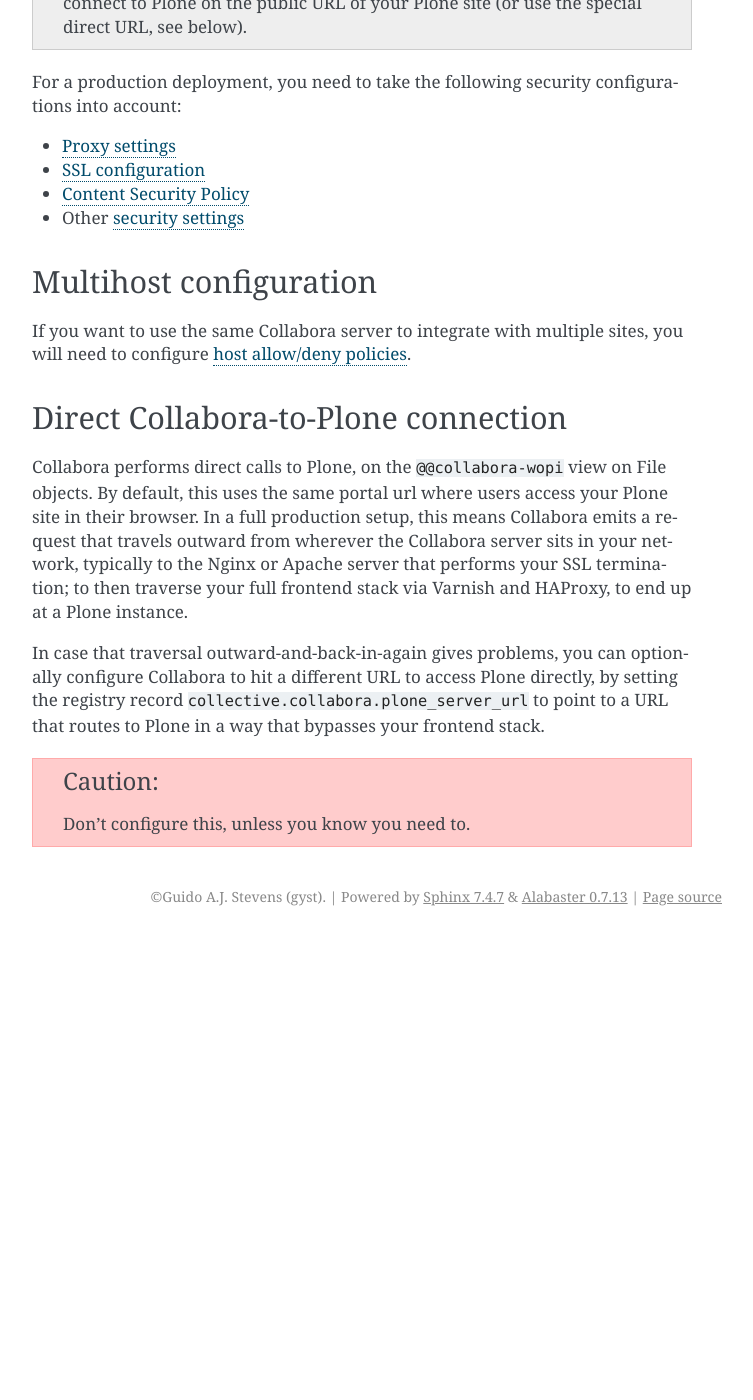
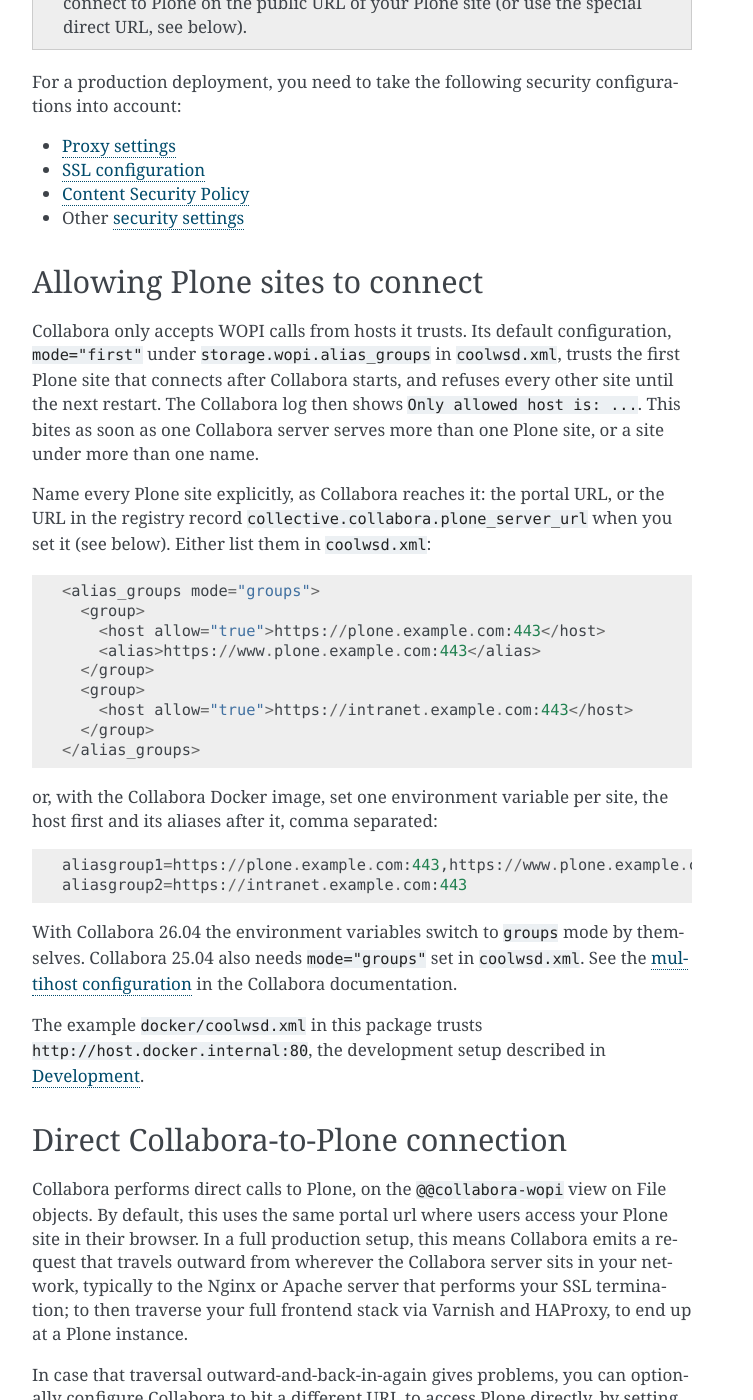
Before and after one commit to collective/collective.collabora, a Sphinx documentation site: the page built from docs/deployment.rst, in a window 1280 px wide and 1400 px high, scrolled down 2954 px. Shown: the whole window, without its empty margins (388-1141 px from the left). Built offline with Sphinx 7.4.7, drawn with Linux system fonts in a browser that asks for light colours; pages that are not in the unit, such as notebooks, are missing from menus; before the commit the page ends 3890 px from its top, so only the background shows below that; some of the changed text lies outside the part shown.

Commit message:
Document trusting several Plone sites in Collabora; example config trusts its dev site

```diff
--- a/docs/deployment.rst
+++ b/docs/deployment.rst
@@ -138,12 +138,45 @@
 - `Content Security Policy <https://sdk.collaboraonline.com/docs/advanced_integration.html#content-security-policy>`_
 - Other `security settings <https://sdk.collaboraonline.com/docs/installation/Configuration.html#security-settings>`_
 
-Multihost configuration
------------------------
+Allowing Plone sites to connect
+-------------------------------
 
-If you want to use the same Collabora server to integrate with multiple sites,
-you will need to configure
-`host allow/deny policies <https://sdk.collaboraonline.com/docs/installation/Configuration.html#multihost-configuration>`_.
+Collabora only accepts WOPI calls from hosts it trusts. Its default
+configuration, ``mode="first"`` under ``storage.wopi.alias_groups`` in
+``coolwsd.xml``, trusts the first Plone site that connects after Collabora
+starts, and refuses every other site until the next restart. The Collabora log
+then shows ``Only allowed host is: ...``. This bites as soon as one Collabora
+server serves more than one Plone site, or a site under more than one name.
+
+Name every Plone site explicitly, as Collabora reaches it: the portal URL, or
+the URL in the registry record ``collective.collabora.plone_server_url`` when
+you set it (see below). Either list them in ``coolwsd.xml``::
+
+  <alias_groups mode="groups">
+    <group>
+      <host allow="true">https://plone.example.com:443</host>
+      <alias>https://www.plone.example.com:443</alias>
+    </group>
+    <group>
+      <host allow="true">https://intranet.example.com:443</host>
+    </group>
+  </alias_groups>
+
+or, with the Collabora Docker image, set one environment variable per site,
+the host first and its aliases after it, comma separated::
+
+  aliasgroup1=https://plone.example.com:443,https://www.plone.example.com:443
+  aliasgroup2=https://intranet.example.com:443
+
+With Collabora 26.04 the environment variables switch to ``groups`` mode by
+themselves. Collabora 25.04 also needs ``mode="groups"`` set in
+``coolwsd.xml``. See the
+`multihost configuration <https://sdk.collaboraonline.com/docs/installation/Configuration.html#multihost-configuration>`_
+in the Collabora documentation.
+
+The example ``docker/coolwsd.xml`` in this package trusts
+``http://host.docker.internal:80``, the development setup described in
+:doc:`development`.
 
 Direct Collabora-to-Plone connection
 ------------------------------------
```
Also changed, not shown: 2 other files.
